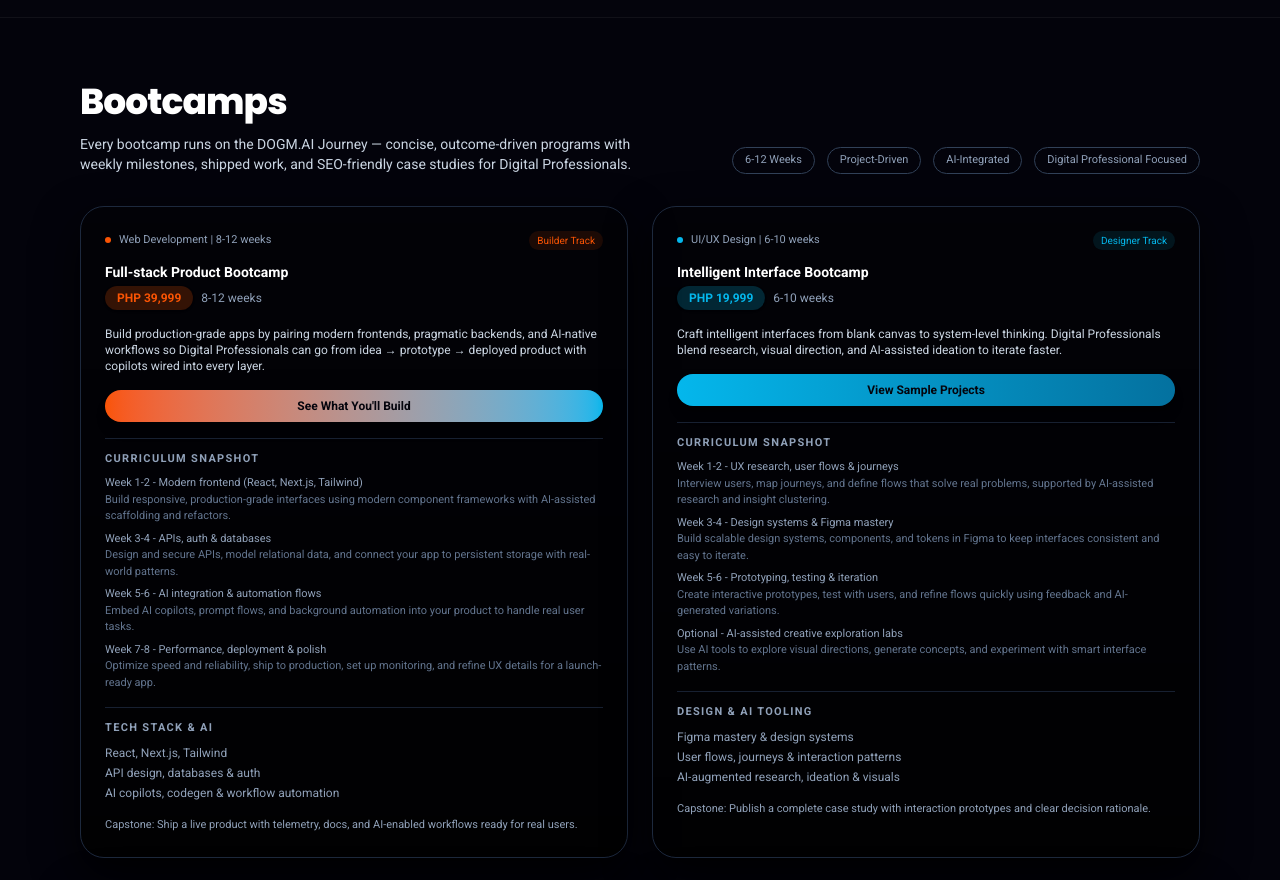
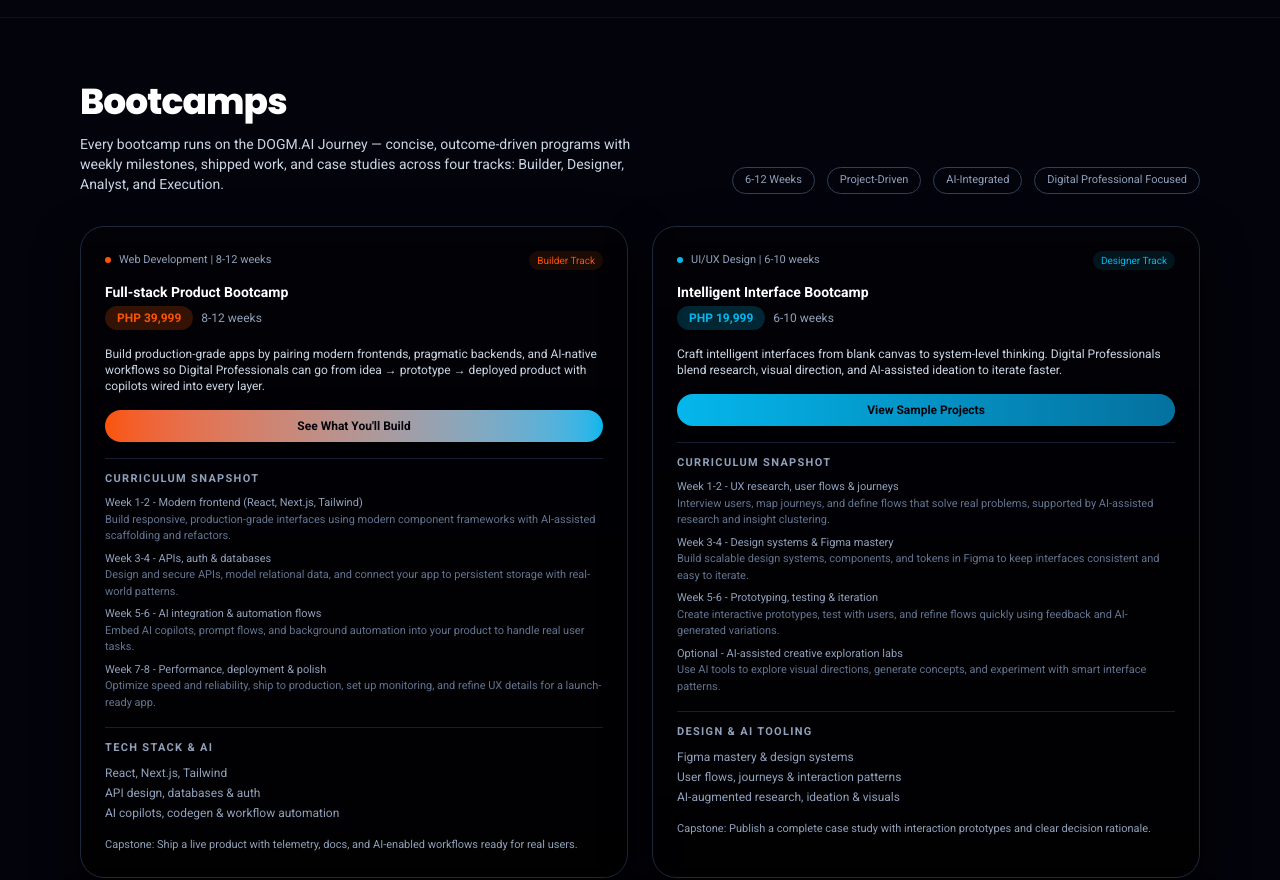
Before and after one commit to LiveLifeWithLove/dogmai, a Next.js app: page / in a window 1280 px wide. Shown: the part 3820-4700 px from the top of the page. Built offline with nearby package versions, Linux system fonts and the light colour scheme.

Commit message:
feat: update

```diff
--- a/app/components/BootcampProgramsSection.tsx
+++ b/app/components/BootcampProgramsSection.tsx
@@ -227,11 +227,11 @@ export default function BootcampProgramsSection() {
             <h2 className="whitespace-nowrap font-heading text-3xl font-extrabold tracking-tight text-white sm:text-4xl">
               Bootcamps
             </h2>
-            <p className="mt-3 max-w-xl text-sm text-slate-300">
-              Every bootcamp runs on the DOGM.AI Journey &mdash; concise,
-              outcome-driven programs with weekly milestones, shipped work, and
-              SEO-friendly case studies for Digital Professionals.
-            </p>
+<p className="mt-3 max-w-xl text-sm text-slate-300">
+  Every bootcamp runs on the DOGM.AI Journey &mdash; concise,
+  outcome-driven programs with weekly milestones, shipped work, and
+  case studies across four tracks: Builder, Designer, Analyst, and Execution.
+</p>
           </div>
           <div className="flex flex-wrap gap-3 text-[11px] text-slate-400">
             {[
```
